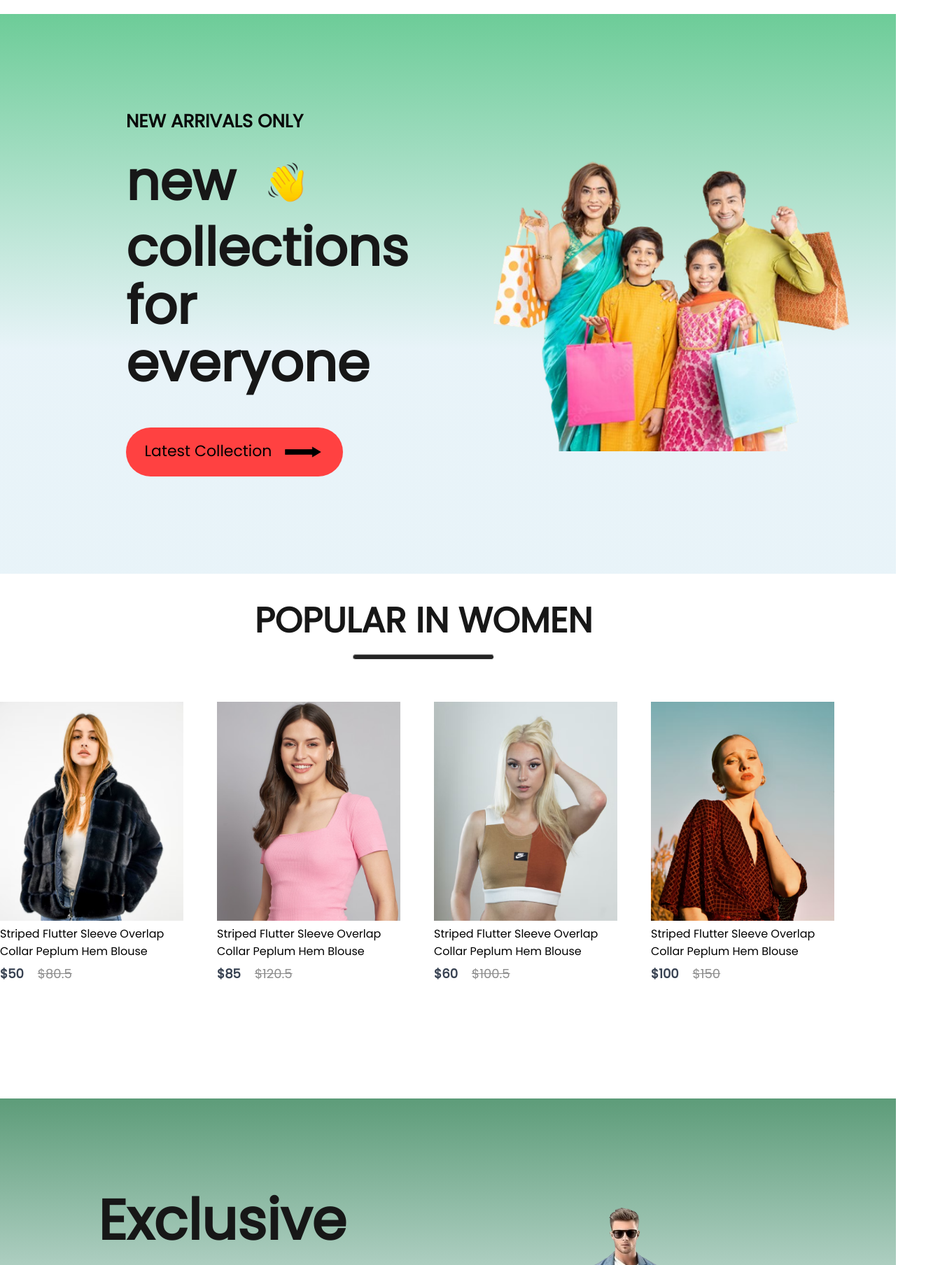
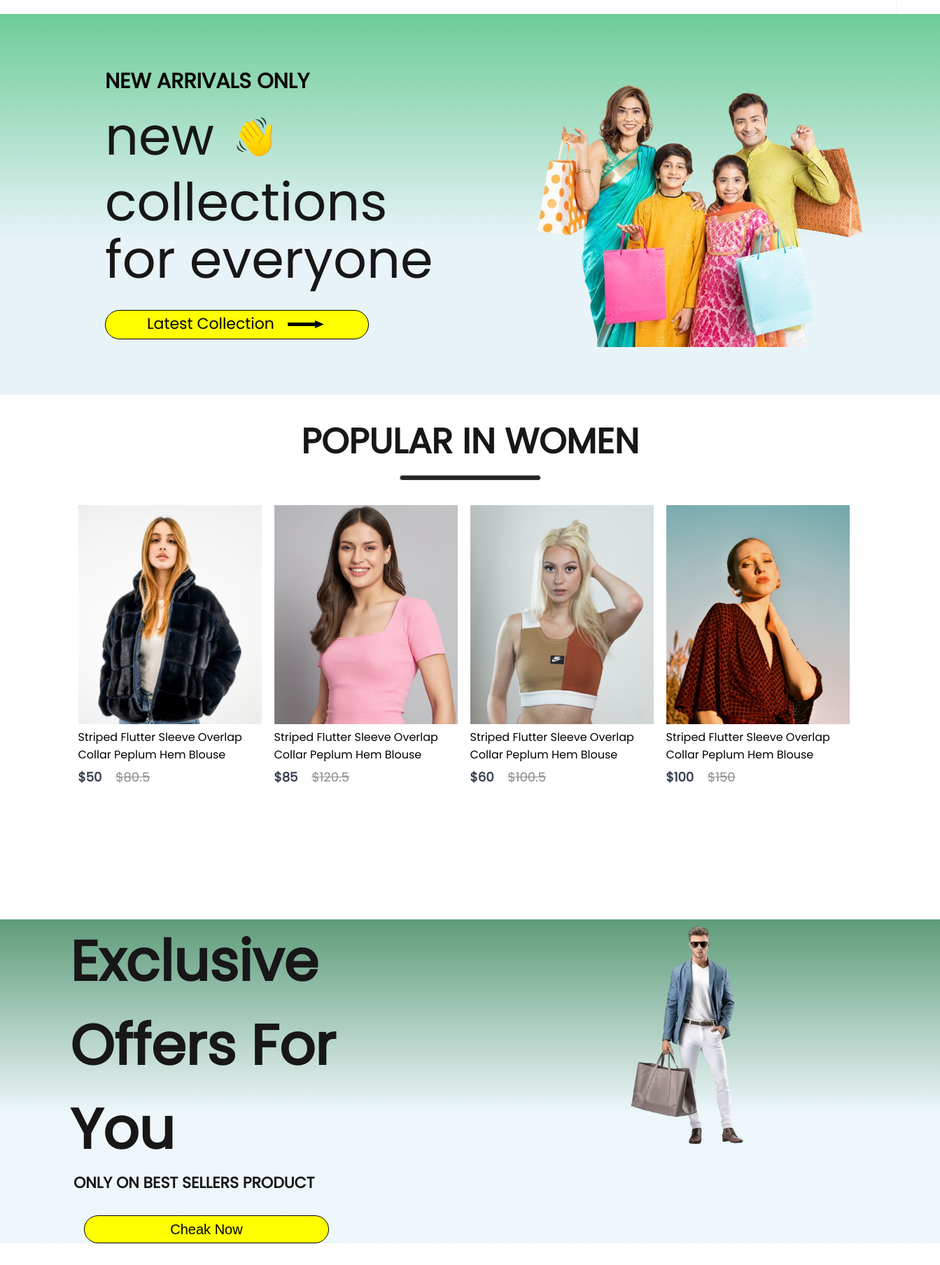
Before and after one commit to MaharobHossain/Bro-s-Collection-E-commerce-Website-Frontend-with-React, a React (Create React App) app: page / in a window 1280 px wide. Shown: the part 92-1900 px from the top of the page at 70% size, 1343 px wide, since content can reach past the window. Built offline with nearby package versions, Linux system fonts and the light colour scheme.

Commit message:
some update

```diff
--- a/src/Components/Hero/Hero.css
+++ b/src/Components/Hero/Hero.css
@@ -1,10 +1,11 @@
-.clearfix {
+.clearfix{
     content: "";
+    display: block;
     clear: both;
-    display: table;
-  }
+}
 .hero{
-    height: 100vh;
+    width: 1343px;
+    height: 68vh;
     background: linear-gradient(180deg, #6dcc98, #54a8cf22 60%);
     display: flex;
 }
@@ -14,32 +15,33 @@
     display: flex;
     flex-direction: column;
     justify-content: center;
-    gap: 20px;
-    padding-left: 180px;
+    gap: 10px;
+    padding-left: 150px;
     line-height: 1.1;
 }
 
 .hero-left h2{
     color: #090909;
-    font-size: 26px;
+    font-size: 30px;
     font-weight: 600;
 }
 
 .hero-left p{
     color: #171717;
     font-size: 75px;
-    font-weight: 650;
+    font-weight: 500;
 }
 
 .hand-icon{
     display: flex;
     align-items: center;
-    gap: 20px;
+    gap: 5px;
 
 }
 
 .hand-icon img{
     width: 105px;
+
 }
 
 .hero-latest-button{
@@ -47,20 +49,26 @@
     justify-content: center;
     align-items: center;
     gap: 15px;
-    width: 310px;
-    height: 70px;
-    border-radius: 75px;
-    margin-top: 30px;
-    background: #ff4141;
+    width: 375px;
+    height: 40px;
+    margin-top: 20px;
     color: black;
     font-size: 22px;
-    font-weight: 500;
-
+    font-weight: 400;
+    outline: none;
+    border: 1px solid black;
+    border-radius: 77px;
+    cursor: pointer;
+    background-color: yellow;
+}
+.hero-latest-button:active{
+    background: rgb(5, 255, 101);
+    color: black;
 }
 
 .hero-latest-button img{
     width: 60px;
-    height: 48px;
+    height: 35px;
 }
 
 .family-icon{
@@ -68,11 +76,12 @@
     display: flex;
     align-items: center;
     justify-content: center;
-
+    position: relative;
+    right: 50px;
 }
 
-.family-icon img{
-    width: 670px;
-    height: 450px;
+/* .family-icon img{
+    width: 570px;
+    height: 350px;
 
-}
+} */
--- a/src/Components/Hero/Hero.jsx
+++ b/src/Components/Hero/Hero.jsx
@@ -2,6 +2,7 @@ import React from 'react'
 import './Hero.css'
 import hand_icon from '../Assest/Images/hand icon.png'
 import arrow_icon from '../Assest/Images/arrow icon.png'
+// import arrow_icon from '../Assetss/arrow.png'
 import family_icon from '../Assest/Images/family.png'
 
 const Hero = () => {
--- a/src/Components/Navbar/Navbar.css
+++ b/src/Components/Navbar/Navbar.css
@@ -61,19 +61,19 @@
     width: 157px;
     height: 58px;
     outline: none;
-    border: 1px solid #7a7a7a;
+    border: 1px solid black;
     border-radius: 75px;
-    color: #515151;
+    color: black;
     font-size: 20px;
     font-weight: 500;
-    background: white;
     cursor: pointer;
     background-color: yellow;
 
 }
 
 .nav-login-cart button:active{
-    background: #f3f3f3;
+    /* background: #f3f3f3; */
+    background: rgb(5, 255, 101);
 }
 
 .nav-login-cart img{
--- a/src/Components/NewCollections/NewCollection.css
+++ b/src/Components/NewCollections/NewCollection.css
@@ -3,6 +3,7 @@
     flex-direction: column;
     align-items: center;
     gap: 10px;
+    width: 1343px;
     /* height: 90vh; */
     margin-bottom: 100px;
     margin-top: 30px;
@@ -24,9 +25,16 @@
 }
 
 .collections{
+    /* display: grid;
+    grid-template-columns: 1fr 1fr 1fr 1fr;
+    margin-top: 50px;
+    gap: 30px; */
+
+    margin: 25px  130px;
     display: grid;
     grid-template-columns: 1fr 1fr 1fr 1fr;
-    margin-top: 50px;
-    gap: 30px;
+    row-gap: 80px;
+    clear: both;
+
 
 }
--- a/src/Components/NewsLetter/NewsLetter.css
+++ b/src/Components/NewsLetter/NewsLetter.css
@@ -1,10 +1,10 @@
 .newsletter{
+    width: 1063px;
     height: 40vh;
     display: flex;
     flex-direction: column;
     align-items: center;
     justify-content: center;
-    margin: auto;
     padding: 0px 140px;
     margin-bottom: 150px;
     background: linear-gradient(180deg, #5d9c79, #7fbfdd22 60%);
@@ -15,13 +15,18 @@
 .newsletter h1{
     color: black;
     font-size: 55px;
-    font-weight: 600;
+    font-weight: 500;
 }
 
 .newsletter p{
-    color: #454545;
-    font-size: 20px;
+    color: #363636;
+    font-size: 21px;
 
+}
+.newsletter p span{
+    color: red;
+    font-size: 25px;
+    font-weight: 600;
 }
 
 .newsletter div{
@@ -30,9 +35,9 @@
     justify-content: space-between;
     background: white;
     width: 730px;
-    height: 70px;
+    height: 40px;
     border-radius: 80px;
-    border: 1px solid #e3e3e3;
+    border: 1px solid #636262;
 
 }
 
@@ -41,7 +46,7 @@
     margin-left: 30px;
     border: none;
     outline: none;
-    color: #616161;
+    color: #525151;
     font-family: Poppins;
     font-size: 16px;
 
@@ -49,12 +54,17 @@
 
 .newsletter div button{
     width: 210px;
-    height: 70px;
-    border-radius: 80px;
-    background: #5ae498;
-    color: black;
-    font-size: 16px;
+    height: 40px;
+    color: rgb(77, 70, 70);
+    outline: none;
+    border: 1px solid black;
+    border-radius: 75px;
+    background-color: yellow;
+    font-size: 20px;
+    font-weight: 500;
     cursor: pointer;
 
-
 }
+.newsletter div button:active{
+    background: rgb(5, 255, 101);
+}
--- a/src/Components/NewsLetter/NewsLetter.jsx
+++ b/src/Components/NewsLetter/NewsLetter.jsx
@@ -7,7 +7,7 @@ const NewsLetter = () => {
   return (
     <div className='newsletter'>
       <h1>Get Exclusive Offers On Your Email</h1>
-      <p>SUBSCRIBE to our newsletter and stay Updated</p>
+      <p> <span> SUBSCRIBE </span>to our newsletter and stay Updated.</p>
       <div>
         <input type="email" placeholder='Your Email id' />
         <button>Subscribe</button>
--- a/src/Components/Offer/Offers.css
+++ b/src/Components/Offer/Offers.css
@@ -5,9 +5,9 @@
   }
 
 .offers{
-    /* width: 60%; */
-    height: 90vh;
-    margin: auto;
+    width: 1063px;
+    /* height: 70vh; */
+
     padding: 0px 140px;
     background: linear-gradient(180deg, #5d9c79, #7fbfdd22 60%);
     display: flex;
@@ -19,6 +19,8 @@
     display: flex;
     flex-direction: column;
     justify-content: center;
+    position: relative;
+    right: 20px;
 
 }
 
@@ -26,6 +28,8 @@
     color: #171717;
     font-size: 80px;
     font-weight: 600;
+    position: relative;
+    right: 20px;
 
 }
 
@@ -33,36 +37,42 @@
     color: #171717;
     font-size: 22px;
     font-weight: 600;
+    position: relative;
+    right: 15px;
 
 }
 
 .offers-left button{
-    width: 282px;
-    height: 70px;
-    border-radius: 35px;
-    background: #ff4141;
-    border: none;
-    color: white;
-    font-size: 22px;
+    width: 350px;
+    height: 40px;
+    margin-top: 30px;
+    outline: none;
+    border: 1px solid black;
+    border-radius: 75px;
+    color: black;
+    font-size: 20px;
     font-weight: 500;
-    margin-top: 30px;
     cursor: pointer;
+    background-color: yellow;
+}
 
+.offers-left button:active{
+    background: rgb(5, 255, 101);
 }
 
 .offers-right{
     width: 100%;
-
+    height: 300px;
     flex: 1;
     display: flex;
     align-items: center;
     justify-content: 50px;
-    padding-top: 50px;
+    padding-top: 20px;
 
 }
 
 .offers-right img{
-
-    /* height: 400px; */
-
+    height: 350px;
+    position: relative;
+    left: 150px;
 }
--- a/src/Components/Popular/Popular.css
+++ b/src/Components/Popular/Popular.css
@@ -8,6 +8,7 @@
     flex-direction: column;
     align-items: center;
     gap: 10px;
+    width: 1343px;
     height: 90vh;
     margin-top: 30px;
 
@@ -30,8 +31,10 @@
 }
 
 .popular-item{
-    margin-top: 50px;
-    display: flex;
-    gap: 30px;
+    margin: 25px  130px;
+    display: grid;
+    grid-template-columns: 1fr 1fr 1fr 1fr;
+    row-gap: 80px;
+    clear: both;
 
 }
--- a/src/Pages/CSS/LoginSignup.css
+++ b/src/Pages/CSS/LoginSignup.css
@@ -2,7 +2,8 @@
     content: "";
     display: block;
     clear: both;
-    }
+}
+
 .loginsingup{
     width: 100%;
     height: 85vh;
@@ -45,31 +46,22 @@
 
 }
 .login-container button{
-    width: 580px;
-    height: 72px;
-    /* color: white;
-    background: black;
-    margin-top: 30px;
-    border: none;
-    font-size: 24px;
-    font-weight: 500;
-    cursor: pointer; */
-
+    width: 600px;
+    height: 40px;
     margin-top: 30px;
     outline: none;
-    border: 1px solid #7a7a7a;
+    border: 1px solid black;
     border-radius: 77px;
-    color: #515151;
+    color: black;
     font-size: 20px;
     font-weight: 500;
-    background: white;
     cursor: pointer;
     background-color: yellow;
 
 }
 
 .login-container button:active{
-    background: #f3f3f3;
+    background: rgb(5, 255, 101);
 }
 
 
--- a/src/Pages/CSS/ShopCategory.css
+++ b/src/Pages/CSS/ShopCategory.css
@@ -36,10 +36,16 @@
     align-items: center;
     margin: 150px auto;
     width: 233px;
-    height: 69px;
+    height: 50px;
+    outline: none;
+    border: 1px solid black;
     border-radius: 75px;
-    background: #3cda9d;
     color: black;
-    font-size: 18px;
-    font-weight: 500;
+    font-size: 20px;
+    font-weight: 600;
+    cursor: pointer;
+    background-color: yellow;
 }
+.shopcategory-loadmore:active{
+    background: rgb(5, 255, 101);
+}
--- a/src/Pages/Cart.jsx
+++ b/src/Pages/Cart.jsx
@@ -10,4 +10,4 @@ const Cart = () => {
   )
 }
 
-export default Cart
+export default Cart;
```
Also changed, not shown: src/Components/Navbar/Navbar.jsx (+5 -2 lines).
